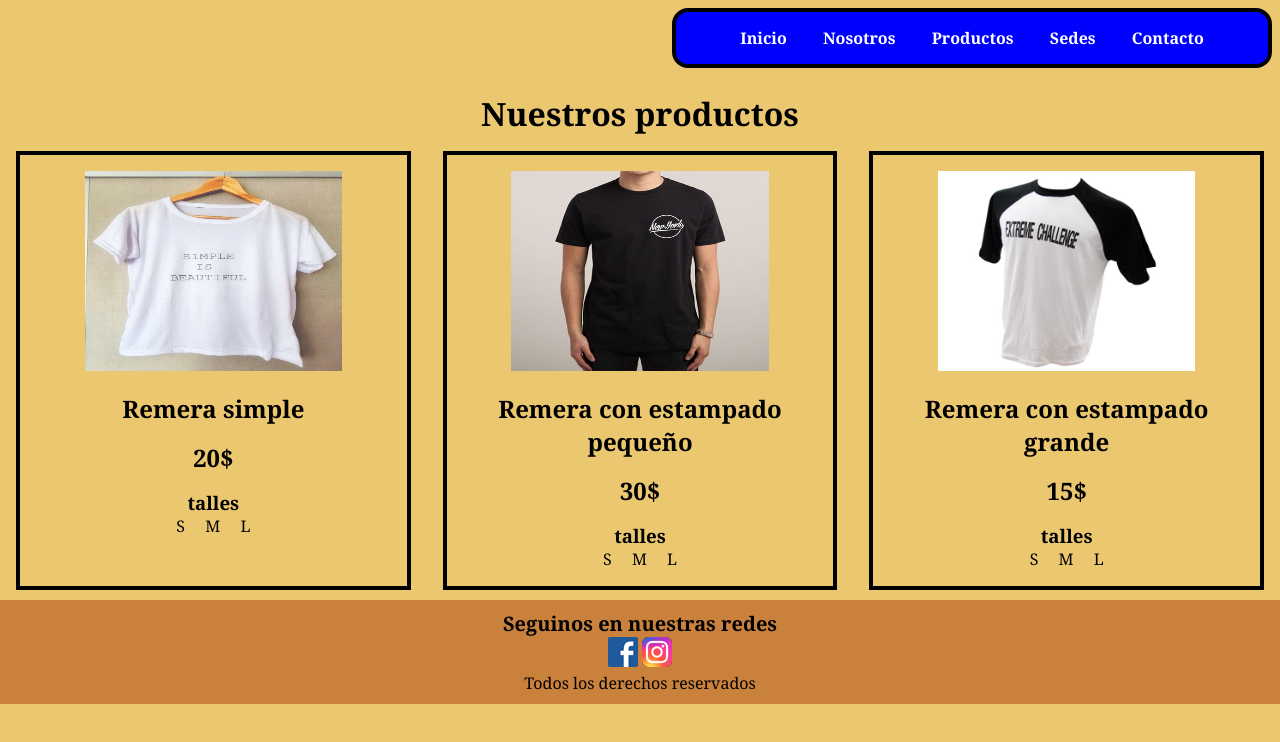
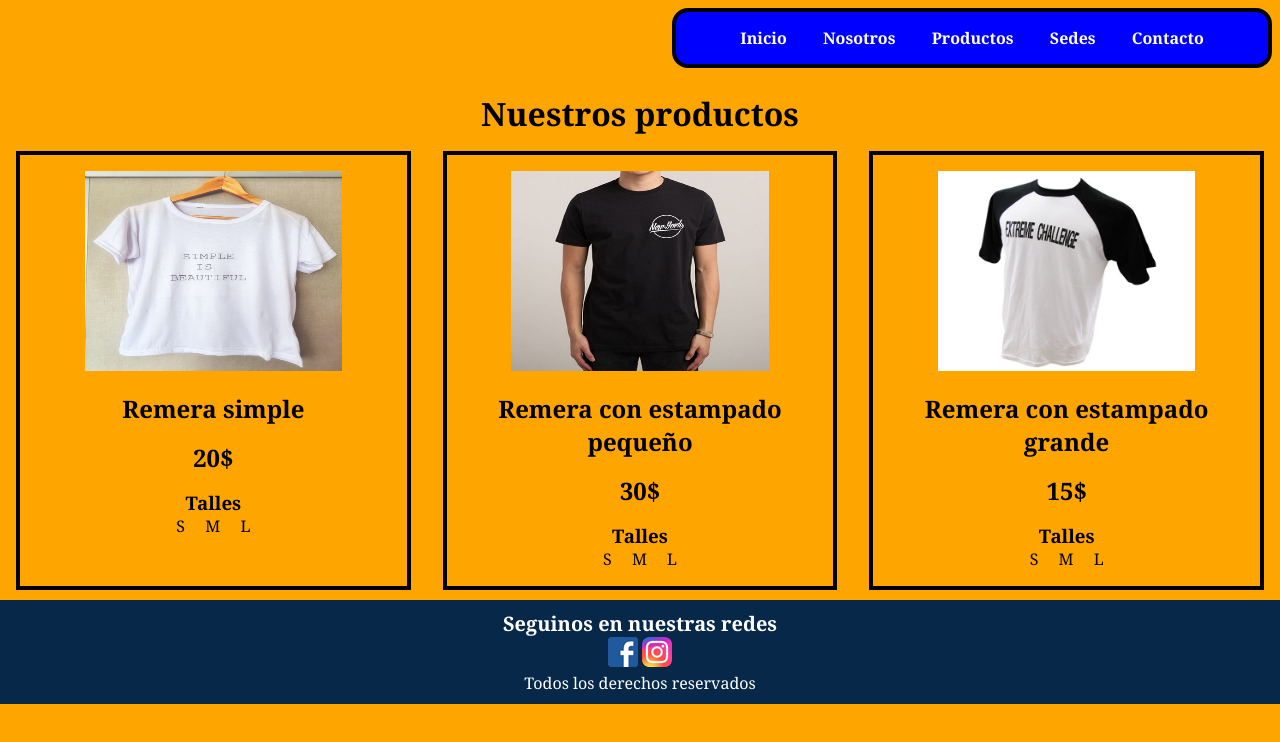
Before and after one commit to BautoxAC/2Pre-Entrega-BautistaTosi, a plain HTML site: page Pages/pro.html in a window 1280 px wide. Drawn offline with Linux system fonts and the light colour scheme.

```diff
--- a/Pages/pro.html
+++ b/Pages/pro.html
@@ -30,7 +30,7 @@
                     alt="foto de remera simple">
                 <h2>Remera simple</h2>
                 <p>20$</p>
-                <h3>talles</h3>
+                <h3>Talles</h3>
                 <span>S</span>
                 <span>M</span>
                 <span>L</span>
@@ -39,7 +39,7 @@
                 <img src="../img/D_NQ_NP_799976-MLU45233593360_032021-O.png" alt="foto de remera con estampado pequeño">
                 <h2>Remera con estampado pequeño</h2>
                 <p>30$</p>
-                <h3>talles</h3>
+                <h3>Talles</h3>
                 <span>S</span>
                 <span>M</span>
                 <span>L</span>
@@ -48,7 +48,7 @@
                 <img src="../img/TX04.png" alt="foto de remera con estampado grande">
                 <h2>Remera con estampado grande</h2>
                 <p>15$</p>
-                <h3>talles</h3>
+                <h3>Talles</h3>
                 <span>S</span>
                 <span>M</span>
                 <span>L</span>
--- a/css/style.css
+++ b/css/style.css
@@ -7,7 +7,7 @@
 /* estilo del body */
 body{
     font-family: Cambria, Cochin, Georgia, Times, 'Times New Roman', serif;
-    background-color: rgb(235, 200, 112);
+    background-color: orange;
 }
 /*estilo de el menu*/
 
@@ -48,9 +48,10 @@
     flex-wrap: nowrap;
     flex-direction: column;
     align-items: center;
-    background-color: #ca813c;
+    background-color: #072849;
     padding: 10px;
     margin-top: 10px;
+    color: white;
 }
 .footer__subt{
     font-size: 20px;
```
